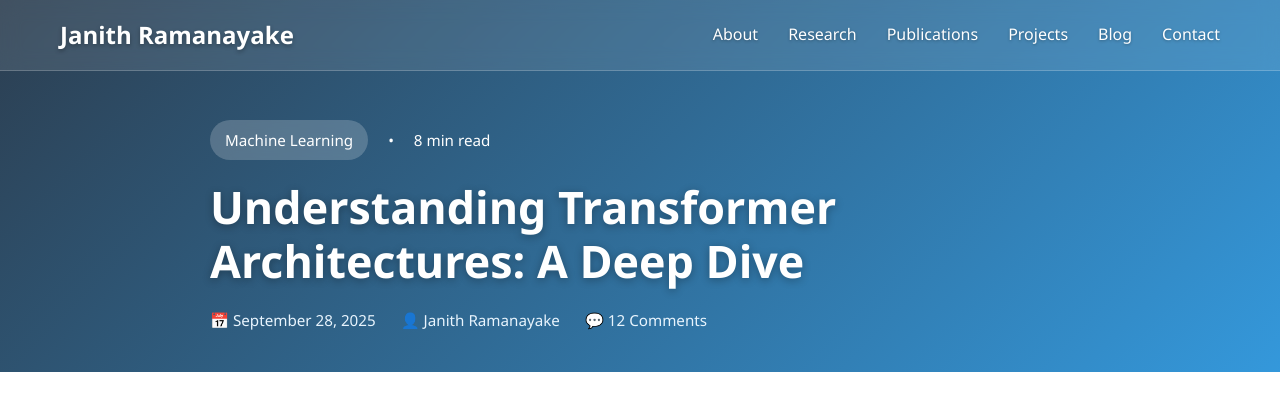
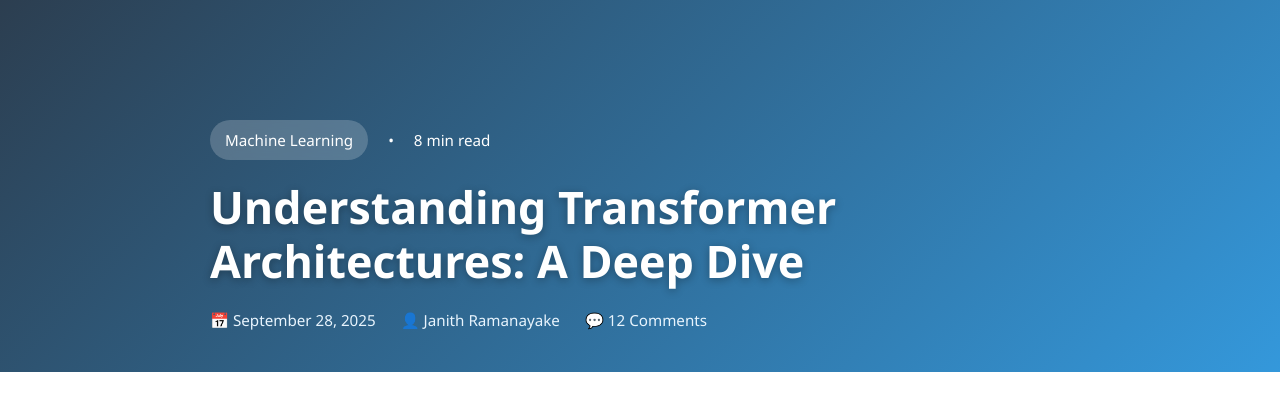
Before and after one commit to JanithRamanayake/janithramanayake.github.io, a plain HTML site: page blog/posts/p1post/index.html in a window 1280 px wide. Shown: the top 410 px of the page. Drawn offline with Linux system fonts and the light colour scheme; files whose address does not match are found by name.

Commit message:
first post

```diff
--- a/blog/posts/p1.html
+++ b/blog/posts/p1post/index.html
@@ -4,7 +4,7 @@
     <meta charset="UTF-8">
     <meta name="viewport" content="width=device-width, initial-scale=1.0">
     <title>Understanding Transformer Architectures - Janith Ramanayake</title>
-    <link rel="stylesheet" href="../../styles.css">
+    <link rel="stylesheet" href="../../../styles.css">
     <style>
         .post-hero {
             background: linear-gradient(135deg, #2C3E50 0%, #3498DB 100%);
@@ -317,39 +317,6 @@
     </style>
 </head>
 <body>
-    <!-- Navigation -->
-    <nav class="navbar" id="navbar">
-        <div class="nav-container">
-            <div class="nav-logo">
-                <h2>Janith Ramanayake</h2>
-            </div>
-            <ul class="nav-menu" id="nav-menu">
-                <li class="nav-item">
-                    <a href="index.html#about" class="nav-link">About</a>
-                </li>
-                <li class="nav-item">
-                    <a href="index.html#research" class="nav-link">Research</a>
-                </li>
-                <li class="nav-item">
-                    <a href="index.html#publications" class="nav-link">Publications</a>
-                </li>
-                <li class="nav-item">
-                    <a href="index.html#projects" class="nav-link">Projects</a>
-                </li>
-                <li class="nav-item">
-                    <a href="blog.html" class="nav-link">Blog</a>
-                </li>
-                <li class="nav-item">
-                    <a href="index.html#contact" class="nav-link">Contact</a>
-                </li>
-            </ul>
-            <div class="hamburger" id="hamburger">
-                <span class="bar"></span>
-                <span class="bar"></span>
-                <span class="bar"></span>
-            </div>
-        </div>
-    </nav>
 
     <!-- Post Hero -->
     <section class="post-hero">
```
Also changed, not shown: index.html (+1 -1 lines).
